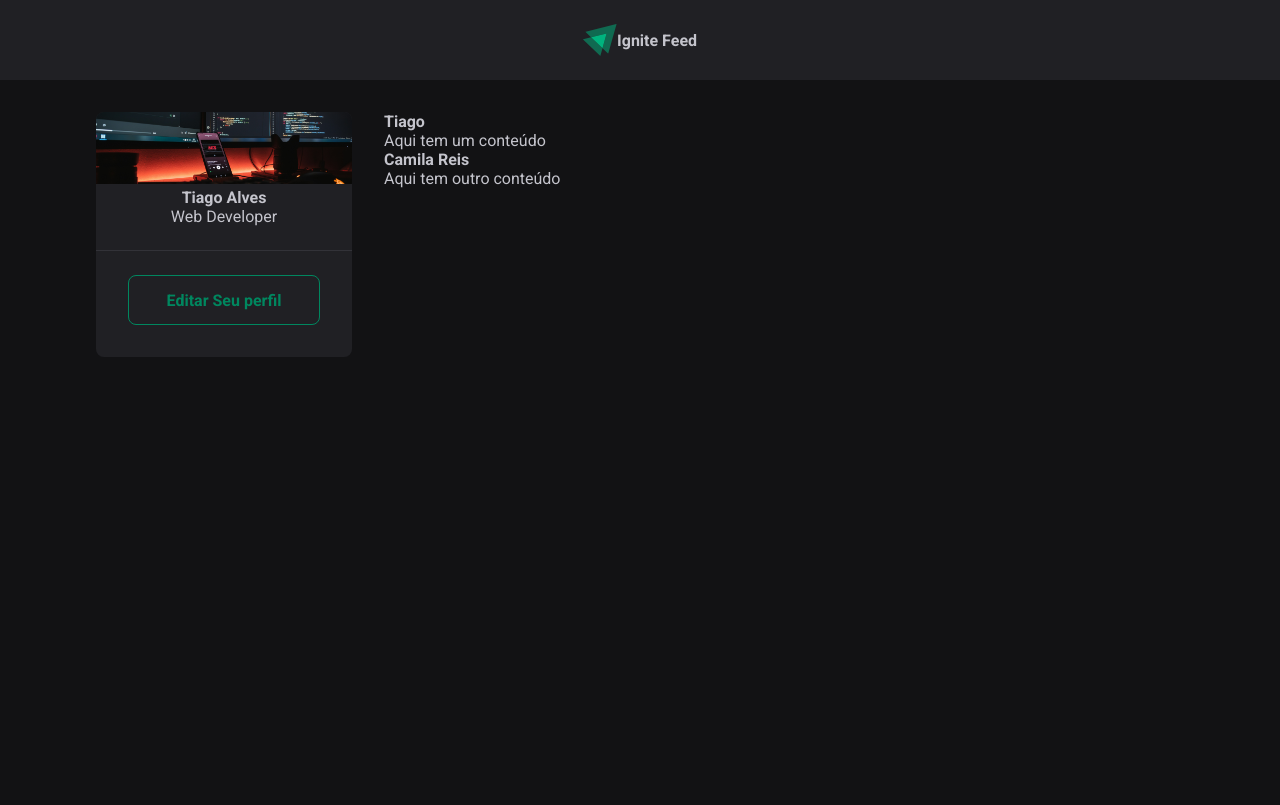
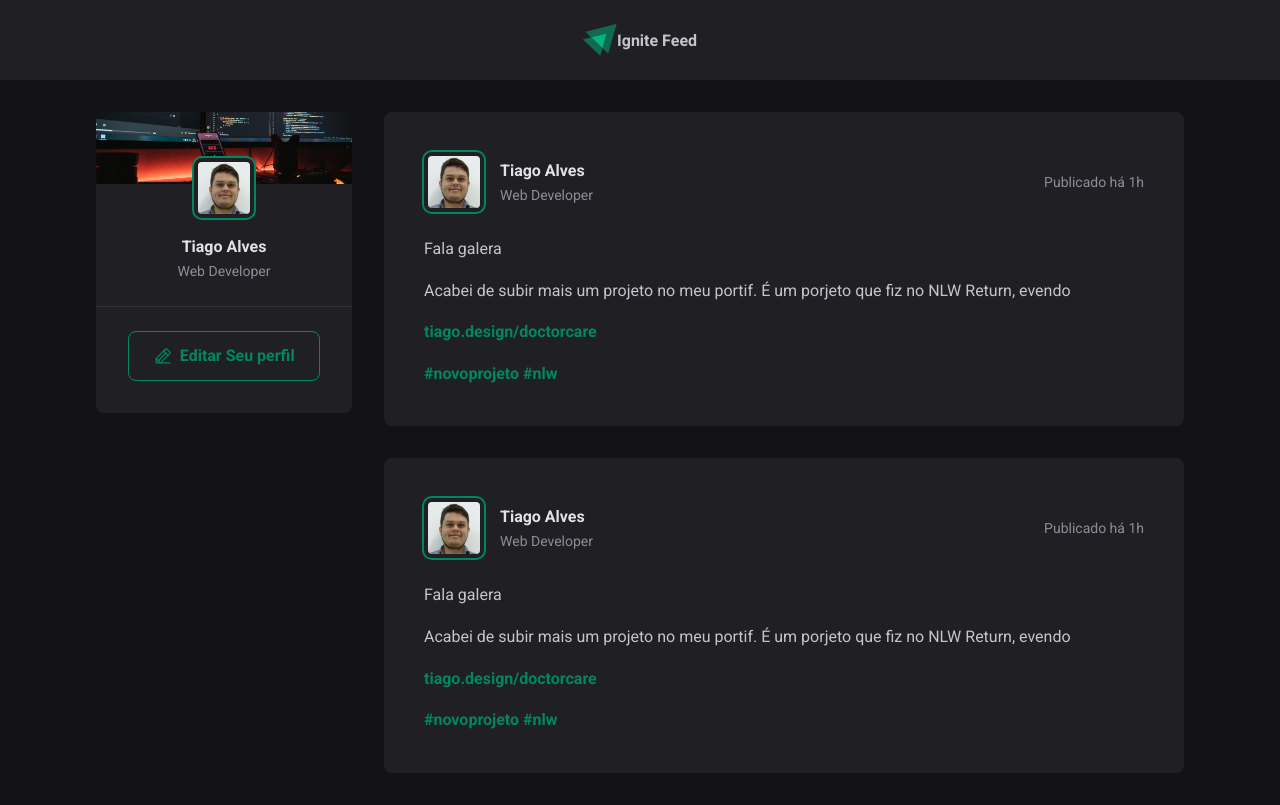
Before and after one commit to Viana-AlvesTiago/profile-feed-react, a React (Vite) app: page / in a window 1280 px wide. Built offline with nearby package versions, Linux system fonts and the light colour scheme.

Commit message:
Created the Post Component and the Post css file

```diff
--- a/package.json
+++ b/package.json
@@ -10,6 +10,7 @@
     "preview": "vite preview"
   },
   "dependencies": {
+    "phosphor-react": "^1.4.1",
     "react": "^19.0.0",
     "react-dom": "^19.0.0"
   },
--- a/src/App.jsx
+++ b/src/App.jsx
@@ -1,9 +1,9 @@
 import { Header } from './components/Header';
-import { Post } from './Post';
+import { Post } from './components/Post';
+import { Sidebar } from './components/Sidebar';
 
 import styles from './App.module.css';
 import './global.css';
-import { Sidebar } from './components/Sidebar';
 
 export function App(){
 
@@ -15,8 +15,8 @@ export function App(){
     <div className={styles.wrapper}>
       <Sidebar />
       <main>
-        <Post author="Tiago" content="Aqui tem um conteúdo" />
-        <Post author="Camila Reis" content="Aqui tem outro conteúdo" />
+        <Post />
+        <Post />
       </main>
     </div>
 
--- a/src/Post.jsx
+++ /dev/null
@@ -1,12 +0,0 @@
-export function Post(props){
-    return(
-        <div>
-        <strong>{props.author}</strong>
-        <p>{props.content}</p>
-        </div>
-    )
-}
-Post.propTypes = {
-    author: String,
-    content: String,
-}
--- /dev/null
+++ b/src/components/Post.jsx
@@ -0,0 +1,27 @@
+import styles from './Post.module.css'
+import avatar from '../assets/tiago.jpeg'
+
+export function Post(){
+    return(
+        <article className={styles.post}>
+            <header>
+                <div className={styles.author}>
+                    <img className={styles.avatar} src={avatar} alt='Avatar' />
+                    <div className={styles.authorInfo}>
+                        <strong>Tiago Alves</strong>
+                        <span>Web Developer</span>
+                    </div>
+                </div>
+
+                <time title='25 de Fevereiro ás 08:13' dateTime='2025-02-25 08:13:00'>Publicado há 1h</time>
+            </header>
+            <div className={styles.content}>
+                <p>Fala galera</p>
+                <p>Acabei de subir mais um projeto no meu portif. É um porjeto que fiz no NLW Return, evendo</p>
+                <p><a href='#'>tiago.design/doctorcare</a></p>
+                <p><a href='#'>#novoprojeto</a>{' '}<a href='#'>#nlw</a></p>
+
+            </div>
+        </article>
+    )
+}
--- /dev/null
+++ b/src/components/Post.module.css
@@ -0,0 +1,73 @@
+.post {
+    background: var(--gray-800);
+    border-radius: 8px;
+    padding: 2.5rem;
+
+}
+
+.post > header {
+    display: flex;
+    align-items: center;
+    justify-content: space-between;
+}
+
+.post > header time {
+    font-size: 0.875rem;
+    color: var(--gray-400);
+}
+
+
+.post + .post {
+    margin-top: 2rem;
+}
+
+.avatar{
+    width: calc(3rem + 12px);
+    height: calc(3rem + 12px);
+    border-radius: 8px;
+    border: 4px solid var(--gray-800);
+    outline: 2px solid var(--green-500);
+}
+
+.author{
+    display: flex;
+    align-items: center;
+    gap: 1rem;
+
+}
+
+.authorInfo{
+    display: flex;
+    flex-direction: column;
+}
+
+.authorInfo strong {
+    color: var(--gray-100);
+    line-height: 1.6;
+}
+
+.authorInfo span {
+    font-size: 0.875rem;
+    color: var(--gray-400);
+    line-height: 1.6;
+}
+
+.content {
+    line-height: 1.6;
+    color: var(--gray-300);
+    margin-top: 1.5rem;
+}
+
+.content p{
+    margin-top: 1rem;
+}
+
+.content a {
+    font-weight: bold;
+    color: var(--green-500);
+    text-decoration: none;
+}
+
+.content a:hover{
+    color: var(--green-300);
+}
--- a/src/components/Sidebar.jsx
+++ b/src/components/Sidebar.jsx
@@ -1,5 +1,8 @@
+import {PencilLine} from 'phosphor-react'
+
 import styles from './Sidebar.module.css'
 import capa from '../assets/capa.jpg'
+import profilepic from '../assets/tiago.jpeg'
 
 export function Sidebar(){
     return(
@@ -7,12 +10,16 @@ export function Sidebar(){
             <img className={styles.cover} src={capa} alt='Capa do sidebar' />
 
             <div className={styles.profile}>
+
+                <img className={styles.avatar} src={profilepic} alt='Profile picture' />
+
                 <strong>Tiago Alves</strong>
                 <span>Web Developer</span>
             </div>
 
             <footer>
                 <a href='#'>
+                    <PencilLine size={20} />
                     Editar Seu perfil
                 </a>
             </footer>
--- a/src/components/Sidebar.module.css
+++ b/src/components/Sidebar.module.css
@@ -14,6 +14,28 @@
     display: flex;
     flex-direction: column;
     align-items: center;
+    margin-top: calc(0px - 1.5rem - 6px);
+}
+
+.profile strong {
+    margin-top: 1rem;
+    color: var(--gray-100);
+    line-height: 1.6;
+}
+
+.profile span {
+    font-size: 0.875rem;
+    color: var(--gray-400);
+    line-height: 1.6;
+
+}
+
+.avatar {
+    width: calc(3rem + 12px);
+    height: calc(3rem + 12px);
+    border-radius: 8px;
+    border: 4px solid var(--gray-800);
+    outline: 2px solid var(--green-500);
 }
 
 .sidebar footer {
@@ -35,6 +57,12 @@
     display: flex;
     align-items: center;
     justify-content: center;
+    gap: 0.4rem;
 
+    transition: color 0.1s, background-color 0.1s;
+}
 
+.sidebar footer a:hover{
+    background: var(--green-500);
+    color: var(--white);
 }
--- a/src/global.css
+++ b/src/global.css
@@ -8,7 +8,10 @@
     --gray-800: #202024;
     --gray-900: #121214;
 
+    --green-300: #00B37E;
     --green-500: #00875f;
+
+
 
 }
 
```
Also changed, not shown: src/assets/tiago.jpeg (added), 1 other file (tests, documents, lock files or other folders).
